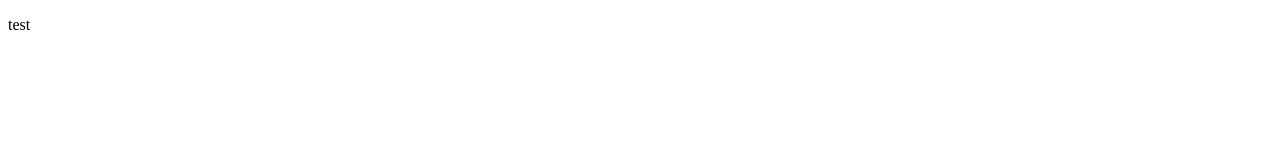
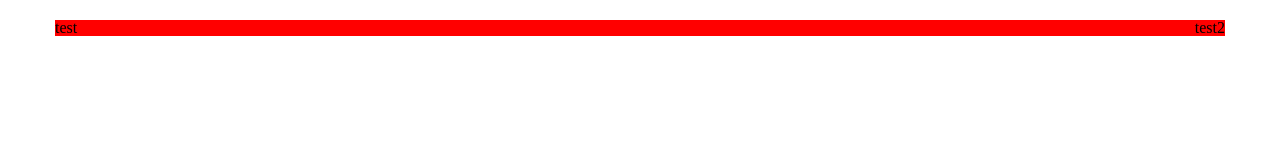
Before and after one commit to lashaskamko/lesson-4, a plain HTML site: page index.html in a window 1280 px wide. Drawn offline with Linux system fonts and the light colour scheme.

Commit message:
added clear tag

```diff
--- /dev/null
+++ b/css/reset.css
@@ -0,0 +1,51 @@
+/* http://meyerweb.com/eric/tools/css/reset/
+   v2.0 | 20110126
+   License: none (public domain)
+*/
+
+html, body, div, span, applet, object, iframe,
+h1, h2, h3, h4, h5, h6, p, blockquote, pre,
+a, abbr, acronym, address, big, cite, code,
+del, dfn, em, img, ins, kbd, q, s, samp,
+small, strike, strong, sub, sup, tt, var,
+b, u, i, center,
+dl, dt, dd, ol, ul, li,
+fieldset, form, label, legend,
+table, caption, tbody, tfoot, thead, tr, th, td,
+article, aside, canvas, details, embed,
+figure, figcaption, footer, header, hgroup,
+menu, nav, output, ruby, section, summary,
+time, mark, audio, video {
+	margin: 0;
+	padding: 0;
+	border: 0;
+	font-size: 100%;
+	font: inherit;
+	vertical-align: baseline;
+}
+/* HTML5 display-role reset for older browsers */
+article, aside, details, figcaption, figure,
+footer, header, hgroup, menu, nav, section {
+	display: block;
+}
+body {
+	line-height: 1;
+}
+ol, ul {
+	list-style: none;
+}
+blockquote, q {
+	quotes: none;
+}
+blockquote:before, blockquote:after,
+q:before, q:after {
+	content: '';
+	content: none;
+}
+table {
+	border-collapse: collapse;
+	border-spacing: 0;
+}
+a {
+	text-decoration: none;
+}
--- /dev/null
+++ b/css/style.css
@@ -0,0 +1,15 @@
+.test1{
+	float: left;
+
+}
+.test2{
+	float: right;
+}
+.container{
+	background: red;
+	width: 1170px;
+	margin: 20px auto;
+}
+.clear{
+	clear: both;
+}
--- a/index.html
+++ b/index.html
@@ -2,12 +2,15 @@
 <html>
 <head>
 	<meta charset="utf-8">
+	<link rel="stylesheet" type="text/css" href="css/reset.css">
+	<link rel="stylesheet" type="text/css" href="css/style.css">
 	<title>Float</title>
 </head>
 <body>
-	<header>
-
-	</header>
-	<p> test </p>
+	<div class="container">
+		<p class="test1"> test </p>
+		<p class="test2"> test2 </p>
+		<div class="clear"></div>
+	</div>
 </body>
 </html>
```
